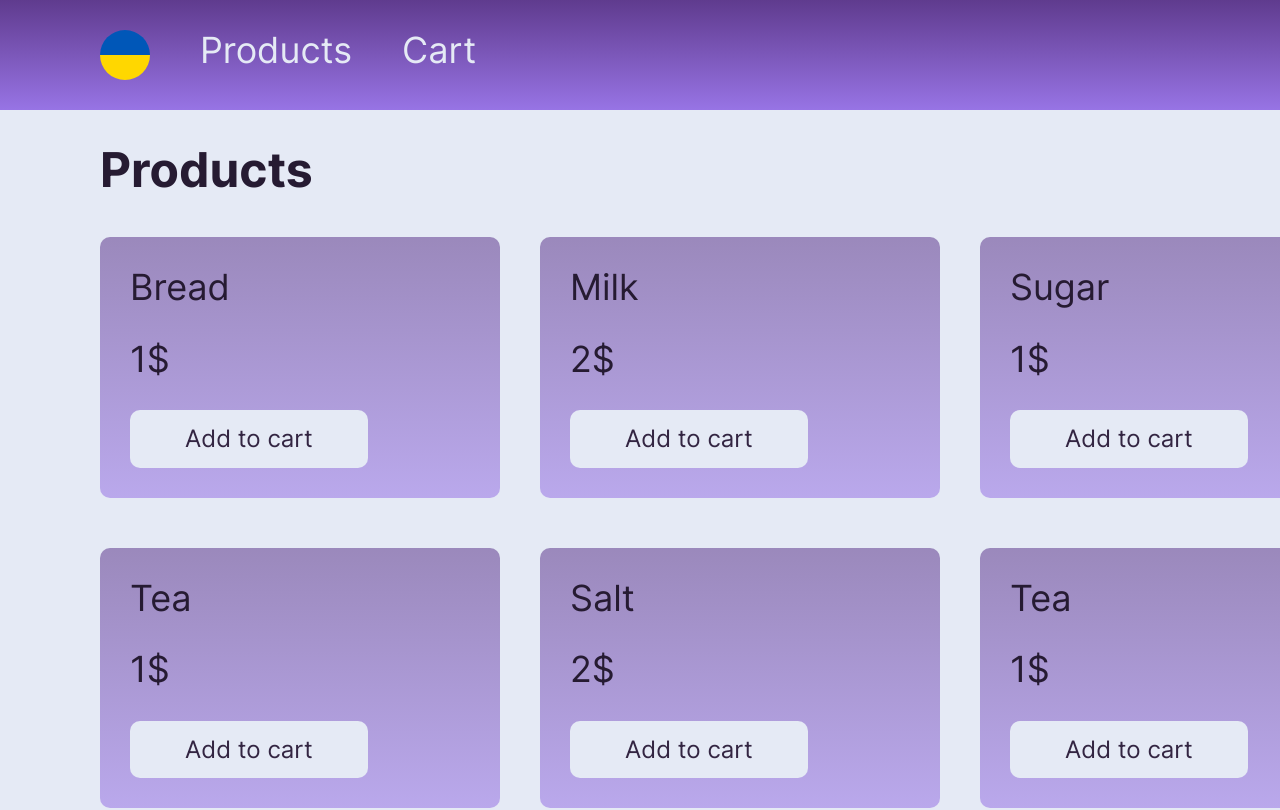
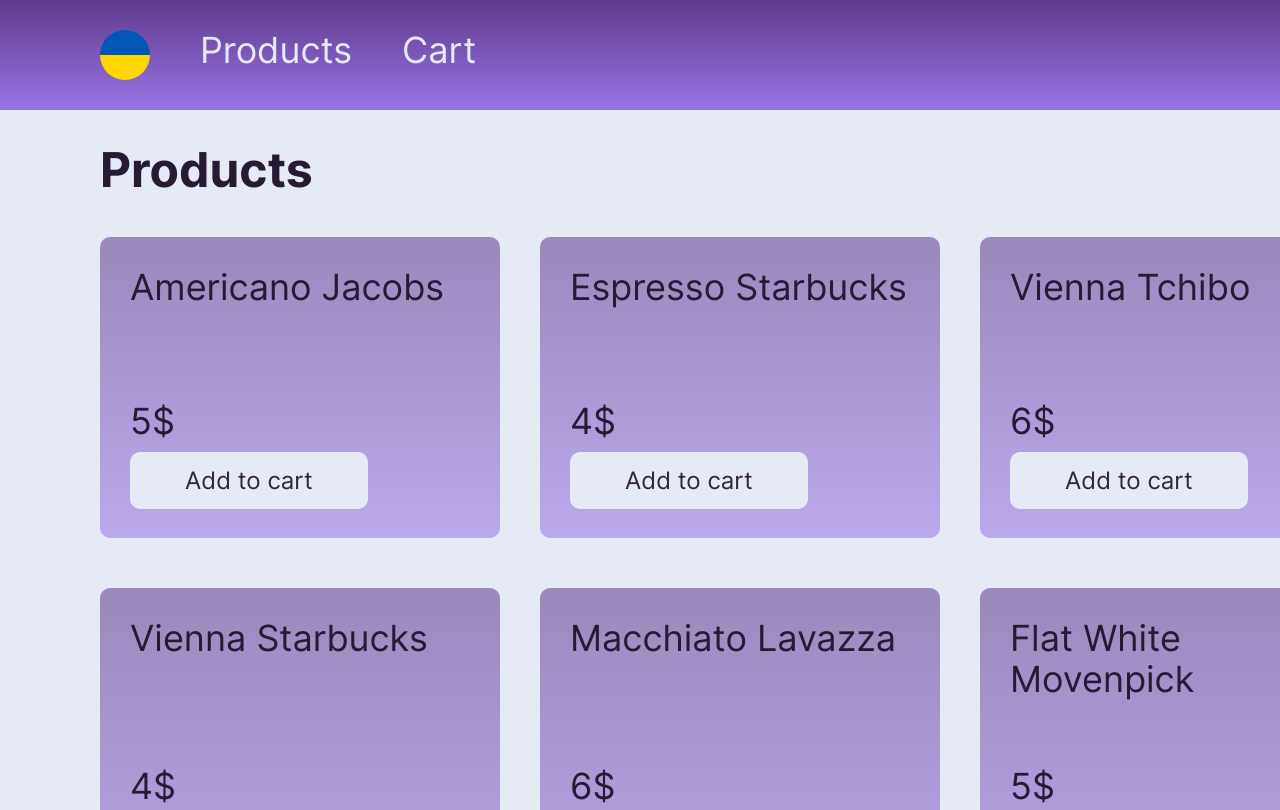
Before and after one commit to lyukhymchak/hys_academy_angular, an Angular app: page / in a window 1280 px wide. Shown: the top 810 px of the page. Built offline with nearby package versions, Linux system fonts and the light colour scheme.

Commit message:
ls_14 create data generation function, fix display of card

```diff
--- a/src/app/app.component.scss
+++ b/src/app/app.component.scss
@@ -63,6 +63,11 @@
 }
 
 .card {
+  display: grid;
+  grid-template-rows: 35% 25% 40%;
+  row-gap: 20px;
+  justify-items: start;
+  align-items: start;
   padding: 30px;
   background: $bg-card-color;
   border-radius: 10px;
--- a/src/app/app.component.ts
+++ b/src/app/app.component.ts
@@ -12,46 +12,51 @@
   styleUrls: ['./app.component.scss'],
 })
 export class AppComponent {
-  products: Array<Product> = [
-    {
-      id: 1,
-      name: 'Bread',
-      price: 1,
-    },
-    {
-      id: 2,
-      name: 'Milk',
-      price: 2,
-    },
-    {
-      id: 3,
-      name: 'Sugar',
-      price: 1,
-    },
-    {
-      id: 4,
-      name: 'Salt',
-      price: 2,
-    },
-    {
-      id: 5,
-      name: 'Tea',
-      price: 1,
-    },
-    {
-      id: 6,
-      name: 'Salt',
-      price: 2,
-    },
-    {
-      id: 7,
-      name: 'Tea',
-      price: 1,
-    },
-    {
-      id: 8,
-      name: 'Salt',
-      price: 2,
-    },
-  ];
+  products: Array<Product> = this.getProducts();
+
+  getProducts(count: number = 8): Array<Product> {
+    const producers: string[] = [
+      'Starbucks',
+      'Nespresso',
+      'Jacobs',
+      'Lavazza',
+      'Costa Coffee ',
+      'Illy',
+      'Kimbo',
+      'Movenpick',
+      'Tchibo',
+      'Odeska kava',
+    ];
+
+    const typeOfDrink: string[] = [
+      'Espresso',
+      'Double Espresso',
+      'Americano',
+      'Cappuccino',
+      'Flat White',
+      'Cafe Latte',
+      'Vienna',
+      'Mocha',
+      'Macchiato',
+      'Iced Coffee',
+    ];
+
+    const data = new Array<Product>();
+
+    for (let i = 0; i < count; i++) {
+      const productName: string =
+        typeOfDrink[this.getRandomInteger(typeOfDrink.length)] +
+        ' ' +
+        producers[this.getRandomInteger(producers.length)];
+      const productPrice: number = 2 + this.getRandomInteger(5);
+
+      data.push({ id: i + 1, name: productName, price: productPrice });
+    }
+
+    return data;
+  }
+
+  getRandomInteger(max: number): number {
+    return Math.floor(Math.random() * max);
+  }
 }
```
